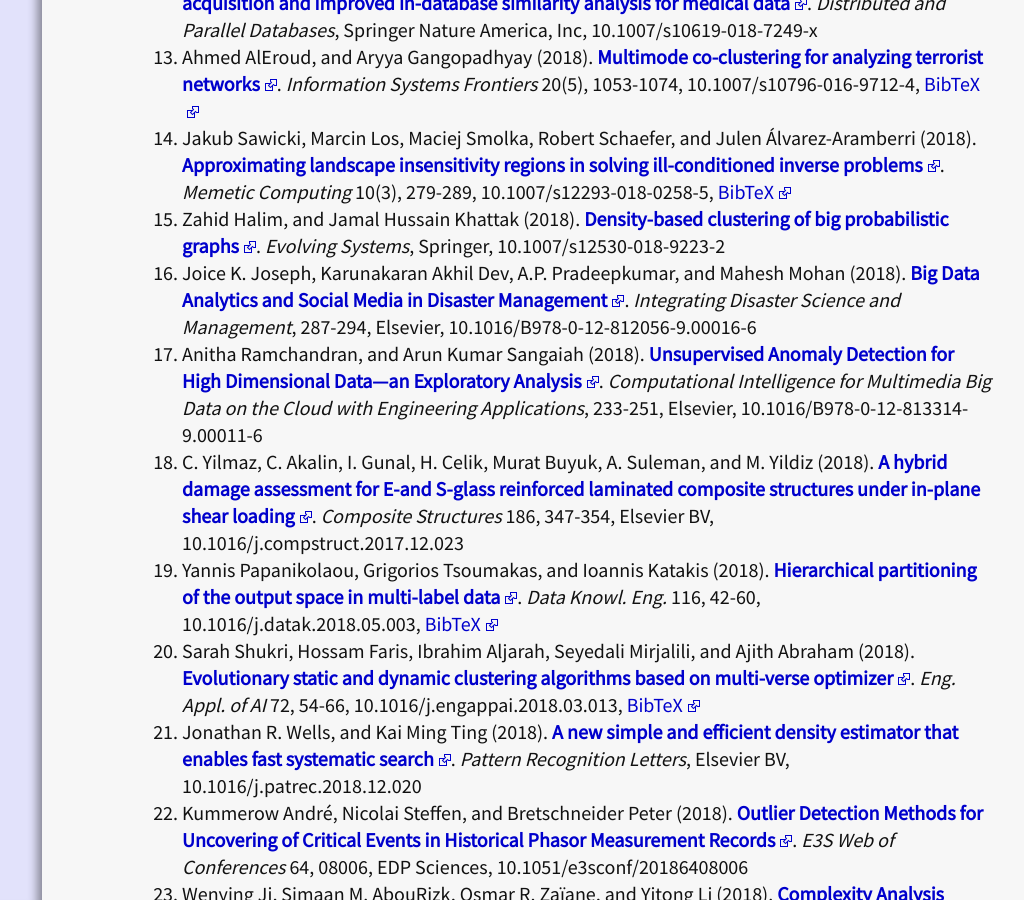
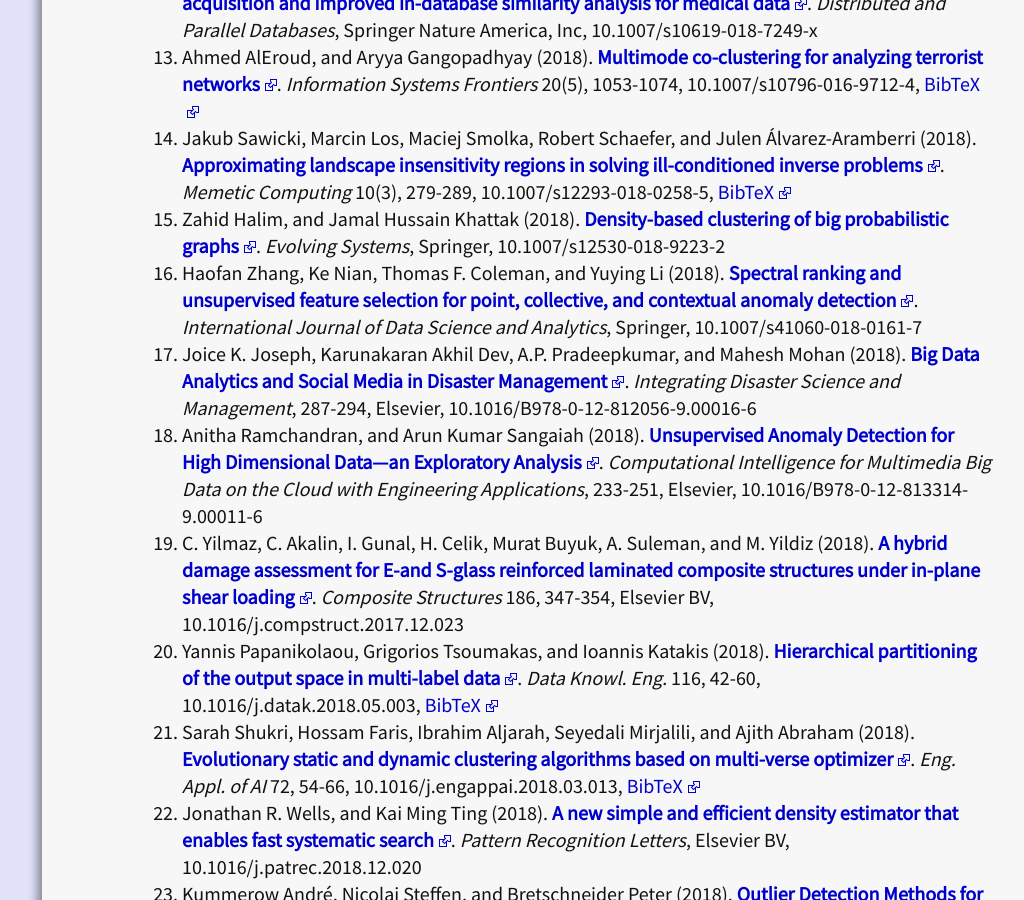
Before and after one commit to elki-project/elki-project.github.io, a Jekyll site: the page built from references.md, in a window 1280 px wide and 900 px high, scrolled down 1551 px. Shown: the whole window, without its empty margins (248-1272 px from the left). Built offline with Jekyll 4.4.1, drawn with Linux system fonts in a browser that asks for light colours; some of the changed text lies outside the part shown.

Commit message:
additional references

```diff
--- a/references.md
+++ b/references.md
@@ -79,6 +79,9 @@
 1. Zahid Halim, and Jamal Hussain Khattak (2018).
    **[Density-based clustering of big probabilistic graphs](https://doi.org/10.1007/s12530-018-9223-2)**.
    *Evolving Systems*, Springer, 10.1007/s12530-018-9223-2
+1. Haofan Zhang, Ke Nian, Thomas F. Coleman, and Yuying Li (2018).
+   **[Spectral ranking and unsupervised feature selection for point, collective, and contextual anomaly detection](https://doi.org/10.1007/s41060-018-0161-7)**.
+   *International Journal of Data Science and Analytics*, Springer, 10.1007/s41060-018-0161-7
 1. Joice K. Joseph, Karunakaran Akhil Dev, A.P. Pradeepkumar, and Mahesh Mohan (2018).
    **[Big Data Analytics and Social Media in Disaster Management](https://doi.org/10.1016/B978-0-12-812056-9.00016-6)**.
    *Integrating Disaster Science and Management*, 287-294, Elsevier, 10.1016/B978-0-12-812056-9.00016-6
@@ -141,6 +144,10 @@
    **[Efficient Outlier Detection for High-Dimensional Data](https://doi.org/10.1109/TSMC.2017.2718220)**.
    *IEEE Trans. Systems, Man, and Cybernetics: Systems* 48(12), 2451-2461, 10.1109/TSMC.2017.2718220,
    [BibTeX](http://dblp.uni-trier.de/rec/bibtex/journals/tsmc/LiuLLZ18)
+1. Yoshihiro Okada (2018).
+   **[Time-Tunnel: 3D Visualization Tool and Its Aspects as 3D Parallel Coordinates](https://doi.org/10.1109/iV.2018.00019)**.
+   *IV*, 50-55, IEEE, 10.1109/iV.2018.00019,
+   [BibTeX](http://dblp.uni-trier.de/rec/bibtex/conf/iv/Okada18)
 1. Tharindu R. Bandaragoda, Kai Ming Ting, David W. Albrecht, Fei Tony Liu, Ye Zhu, and Jonathan R. Wells (2018).
    **[Isolation-based anomaly detection using nearest-neighbor ensembles](https://doi.org/10.1111/coin.12156)**.
    *Computational Intelligence* 34(4), 968-998, 10.1111/coin.12156,
```
